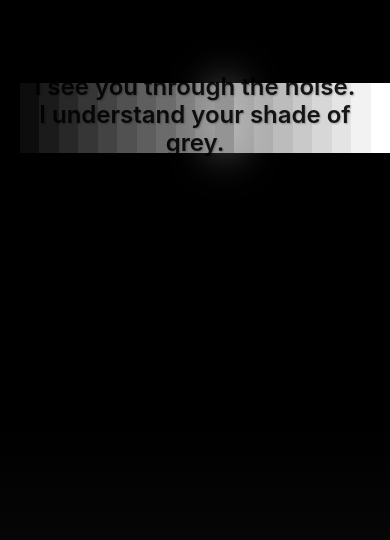
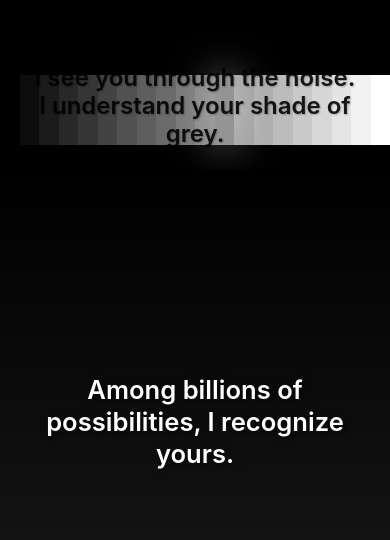
Before and after one commit to divyansh-1009/Landing-Page, a React (Vite) app: page / in a window 390 px wide. Shown: the part 304-844 px from the top of the page. Built offline with nearby package versions, Linux system fonts and the light colour scheme.

Commit message:
section heights fixed

```diff
--- a/src/App.css
+++ b/src/App.css
@@ -190,6 +190,17 @@
 @media (max-width: 480px) {
   .section-2-text {
     font-size: 2rem;
+  }
+
+  /* Reduce Section 1 height on mobile devices */
+  #section-1 {
+    min-height: 70vh; /* 70% of viewport height on mobile */
+    height: 70vh;
+  }
+
+  /* Position rectangles at 70% height on mobile */
+  .rectangles-container {
+    top: 70%;
   }
 }
 
@@ -1052,8 +1063,8 @@
 
   /* Specific adjustments for Section 1 in portrait */
   #section-1 {
-    min-height: 100vh;
-    height: 100vh; /* Force exact viewport height */
+    min-height: 70vh; /* Reduced to 70% of viewport height */
+    height: 70vh; /* Force exact 70% viewport height */
     padding: 0;
   }
 
@@ -1100,7 +1111,7 @@
 
   /* Optimize rectangles positioning for portrait mode */
   .rectangles-container {
-    top: 50%; /* Center the rectangles vertically in Section 1 for portrait mode */
+    top: 70%; /* Position at 70% height from top in mobile view */
     height: 70px;
   }
 
--- a/src/App.tsx
+++ b/src/App.tsx
@@ -424,21 +424,8 @@ function App() {
     }
   }, [fullPath, dots, smallDots, highlightedDot])
 
-  // Check if user is in Section 2
-  useEffect(() => {
-    const sectionHeight = window.innerHeight
-    const isMobile = window.innerWidth <= 480
-
-    // Adjust section 2 start position for mobile to make text appear faster
-    const section2Start = isMobile ? sectionHeight * 0.7 : sectionHeight // Start at 70% of section 1 on mobile
-    const section2End = isMobile ? sectionHeight * 1.6 : sectionHeight * 2 // End adjusted for mobile's 60vh section 2
-
-    if (scrollY >= section2Start && scrollY < section2End) {
-      setShowSection2Text(true)
-    } else {
-      setShowSection2Text(false)
-    }
-  }, [scrollY])
+  // Section 2 text is now controlled by section 1 animation progress
+  // (removed separate scroll-based logic)
 
   // Initialize selected rectangle
   useEffect(() => {
@@ -514,6 +501,10 @@ function App() {
   useEffect(() => {
     if (animationProgress > 0.5) {
       setShowText(true)
+      // Trigger section 2 text 2 seconds after section 1 text appears
+      setTimeout(() => {
+        setShowSection2Text(true)
+      }, 1000)
     }
   }, [animationProgress])
 
```
